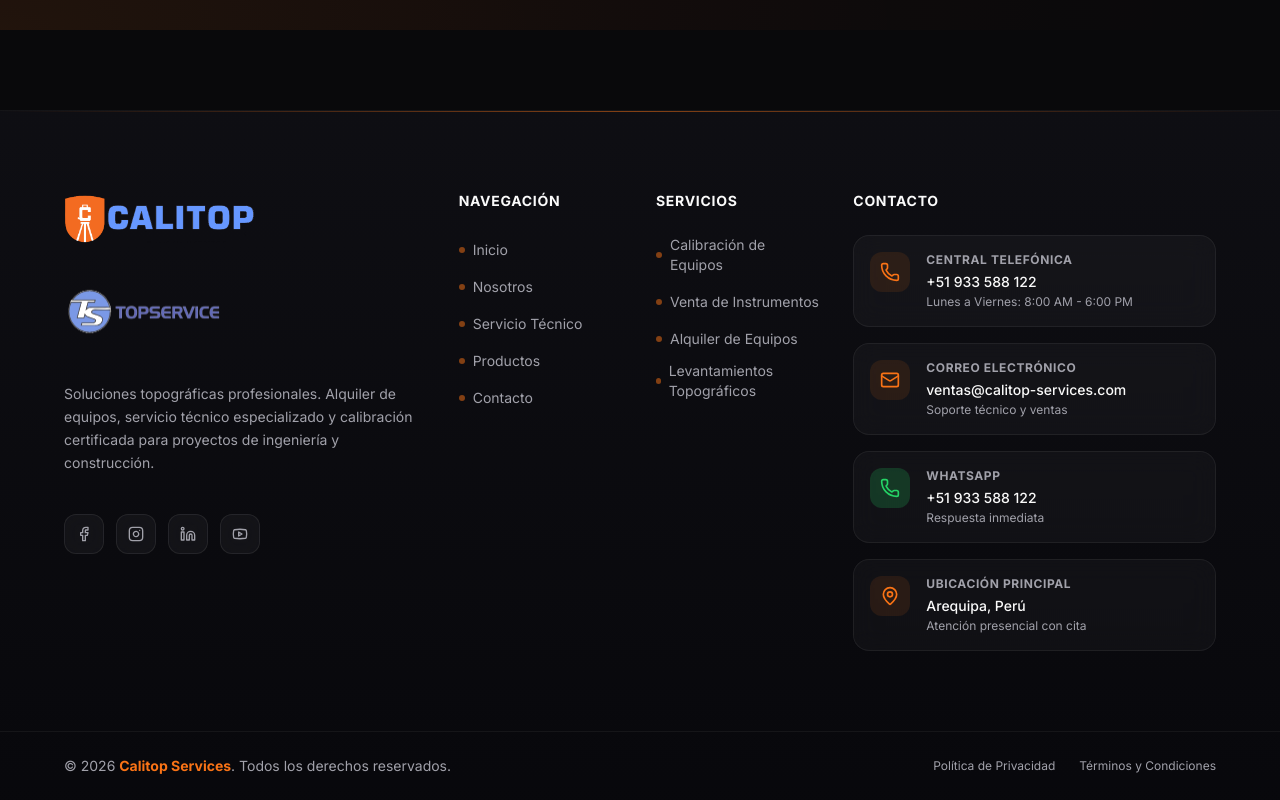
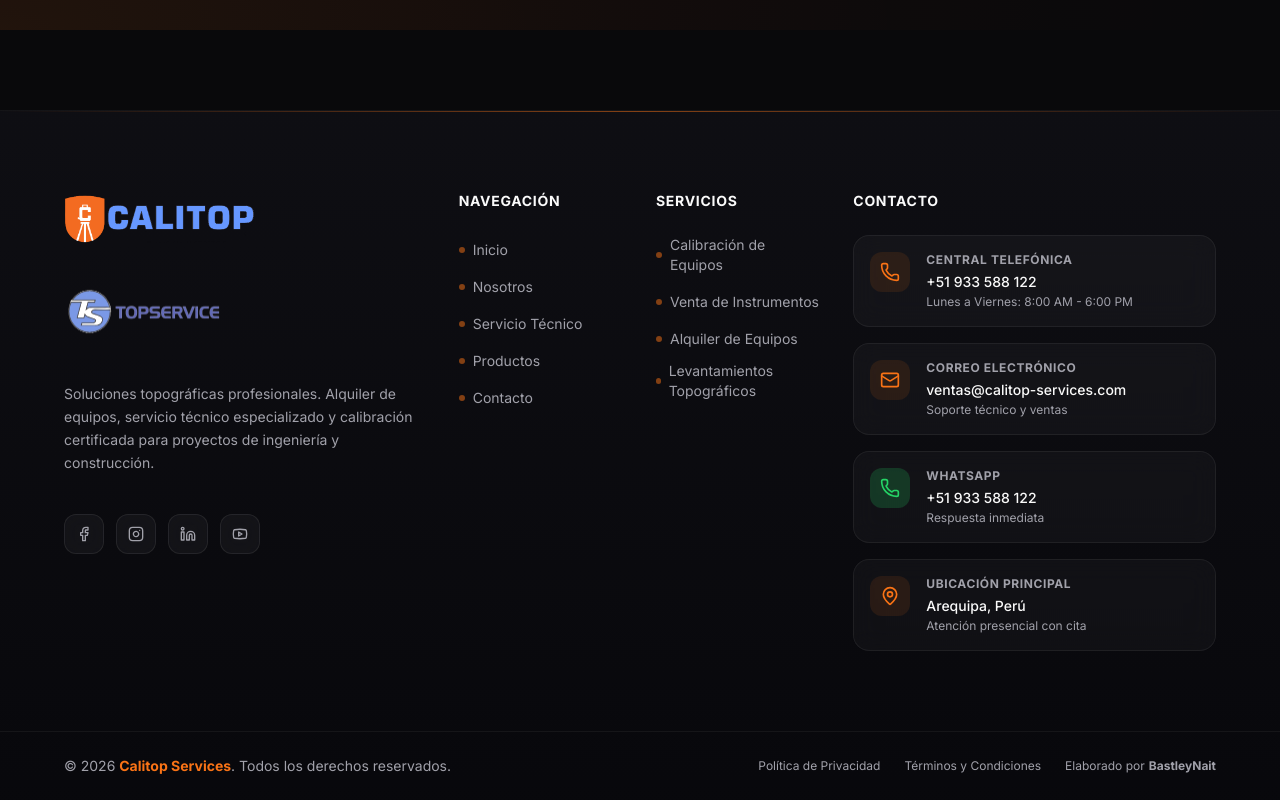
Before and after one commit to BastleyNait/CALITOP-WEB, a Next.js app: page /about in a window 1280 px wide. Shown: the part 3007-3807 px from the top of the page. Built offline with nearby package versions, Linux system fonts and the light colour scheme.

Commit message:
minor changes

```diff
--- a/src/app/about/page.tsx
+++ b/src/app/about/page.tsx
@@ -121,6 +121,7 @@ export default function AboutPage() {
                                     fill
                                     className="object-cover"
                                 />
+                                {/*hola*/}
                                 <div className="absolute inset-0 bg-gradient-to-t from-black/60 via-transparent to-transparent" />
 
                                 {/* Overlay Badge */}
--- a/src/components/ui/footer.tsx
+++ b/src/components/ui/footer.tsx
@@ -177,8 +177,8 @@ export default function Footer() {
                                     className="group flex items-start gap-4 p-4 rounded-2xl glass-light hover:glass-card transition-all duration-300"
                                 >
                                     <div className={`w-10 h-10 rounded-xl flex items-center justify-center flex-shrink-0 transition-all duration-300 ${info.isWhatsApp
-                                            ? 'bg-[#25D366]/20 text-[#25D366] group-hover:bg-[#25D366] group-hover:text-white'
-                                            : 'bg-orange-500/10 text-orange-500 group-hover:bg-orange-500 group-hover:text-white'
+                                        ? 'bg-[#25D366]/20 text-[#25D366] group-hover:bg-[#25D366] group-hover:text-white'
+                                        : 'bg-orange-500/10 text-orange-500 group-hover:bg-orange-500 group-hover:text-white'
                                         }`}>
                                         <info.icon className="w-5 h-5" />
                                     </div>
@@ -228,6 +228,14 @@ export default function Footer() {
                             >
                                 Términos y Condiciones
                             </Link>
+                            <Link
+                                href="https://github.com/BastleyNait"
+                                target="_blank"
+                                rel="noopener noreferrer"
+                                className="text-xs text-muted-foreground hover:text-orange-500 transition-colors flex items-center gap-1"
+                            >
+                                Elaborado por <span className="font-bold">BastleyNait</span>
+                            </Link>
                         </div>
                     </div>
                 </div>
```
